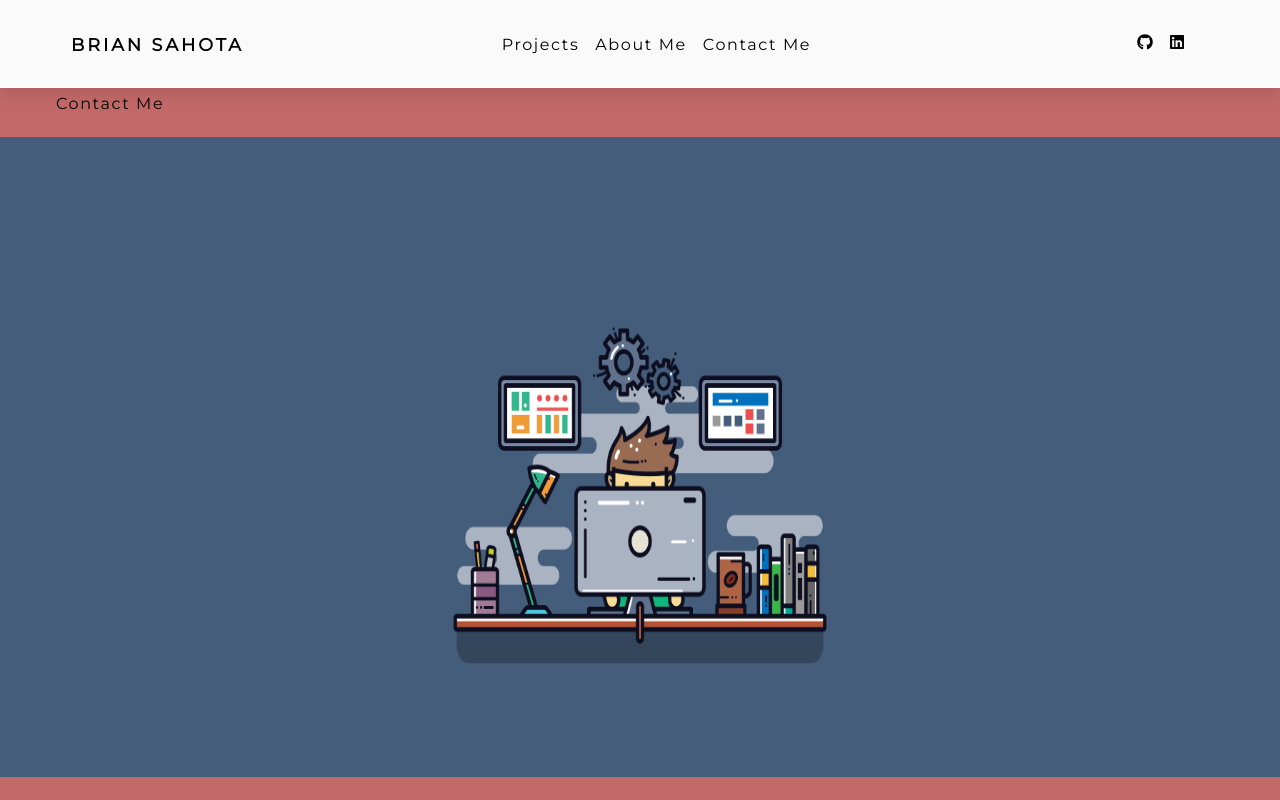
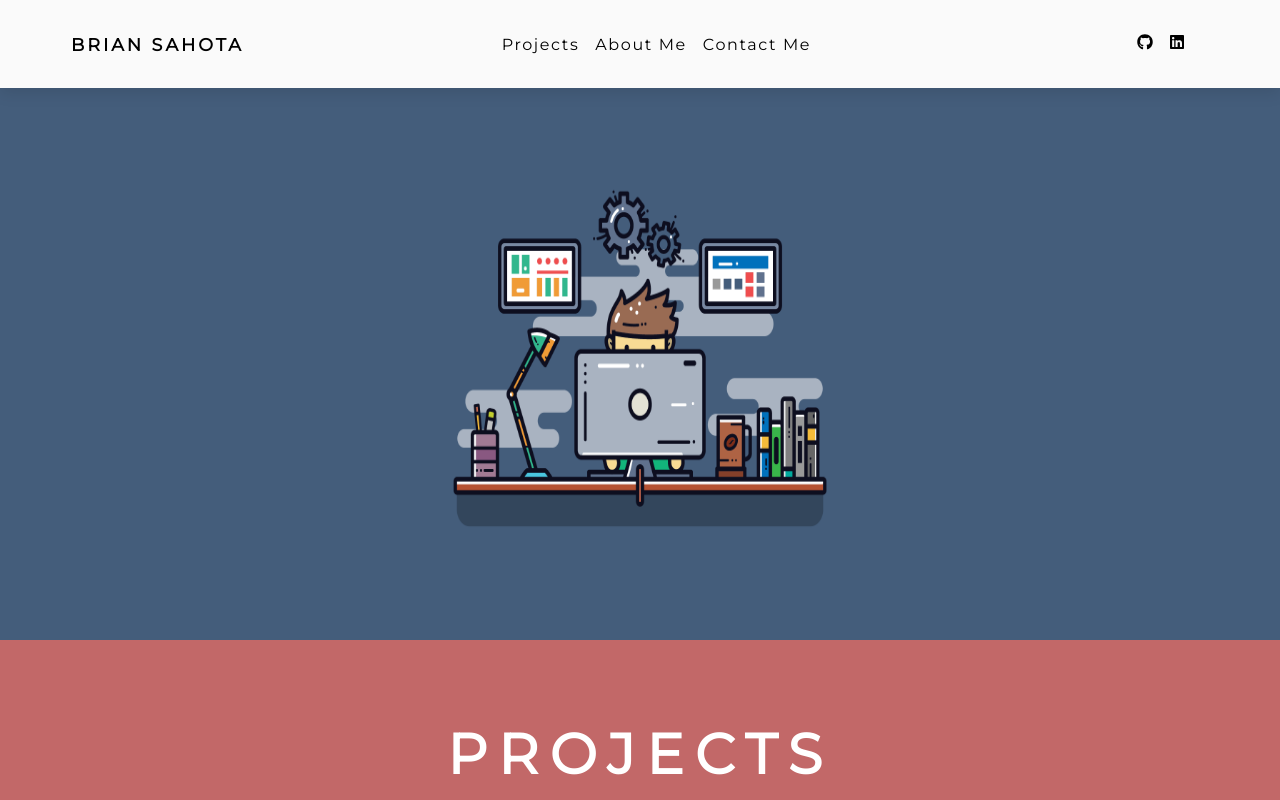
Before and after one commit to scratchytube/portofolio, a React (Create React App) app: page / in a window 1280 px wide. Built offline with nearby package versions, Linux system fonts and the light colour scheme.

Commit message:
navbar almost there

```diff
--- a/src/App.js
+++ b/src/App.js
@@ -6,7 +6,6 @@ import {
   Projects,
   About,
   Contact,
-  Sidebar,
 } from './Components'
 
 
@@ -17,7 +16,6 @@ const App = () => {
     <div>
       {/* <Navbar /> */}
       <Header />
-      <Sidebar />
       <SomethingFun />
       <Projects />
       <About />
--- a/src/Components/Header.js
+++ b/src/Components/Header.js
@@ -1,19 +1,22 @@
-import React from 'react'
+import React, { useState } from 'react'
 import styled from 'styled-components'
 import { Divide as Hamburger } from 'hamburger-react'
 import { FaLinkedin, FaGithub  } from 'react-icons/fa';
 
 const Header = () => {
+    const [showLinks, setShowLinks] = useState(false)
+
     return (
         <Wrapper>
             <div className='nav-center'>
                 <div className="nav-header">
                     <h3>Brian Sahota</h3>
-                    <button className="nav-toggle">
+                    <button onClick={() => setShowLinks(!showLinks)} className="nav-toggle">
                         <Hamburger size={20}/>
                     </button>
                 </div>
-                <div className="links-container show-container">
+                <div className={`${
+                    showLinks ? "links-container show-container" : "links-container"}`} >
                     <ul className="links">
                         <li>
                             <a href="#">Projects</a>
@@ -87,6 +90,15 @@ box-shadow: 0 5px 15px rgba(0, 0, 0, 0.1);
     display: none;
 }
 
+.links-container {
+    height: 0;
+    overflow: hidden;
+    transition: all 0.3s linear;
+  }
+  .show-container {
+    height: 10rem;
+  }
+
 @media screen and (min-width: 800px) {
     .nav-center {
         max-width: 1170px;
--- a/src/Components/Sidebar.js
+++ /dev/null
@@ -1,46 +0,0 @@
-import React from 'react'
-import styled from 'styled-components'
-
-const Sidebar = () => {
-    return (
-        <Wrapper>
-            <div className="links-container show-container">
-                        <ul className="links">
-                            <li>
-                                <a href="#">Projects</a>
-                            </li>
-                            <li>
-                                <a href="#">About me</a>
-                            </li>
-                            <li>
-                                <a href="#">Contact me</a>
-                            </li>
-                        </ul>
-            </div>
-        </Wrapper>
-    )
-}
-
-export default Sidebar
-
-const Wrapper = styled.nav`
-
-
-.links a {
-    font-size: 1rem;
-    text-transform: capitalize;
-    letter-spacing: 0.1rem;
-    display: block;
-    padding: 0.5rem 1rem;
-    transition: all 0.3s linear;
-    text-decoration: none;
-    color: black;
-}
-
-.links a:hover {
-    background: hsl(210, 31%, 80%);
-    color: white;
-    padding-left: 1.5rem;
-    color: #C26868;;
-}
-`
--- a/src/Components/index.js
+++ b/src/Components/index.js
@@ -4,7 +4,6 @@ import Projects from './Projects'
 import About from './About'
 import Contact from './Contact'
 import Header from './Header'
-import Sidebar from './Sidebar'
 
 export {
     // Navbar,
@@ -13,5 +12,4 @@ export {
     About,
     Contact,
     Header,
-    Sidebar,
 }
```
